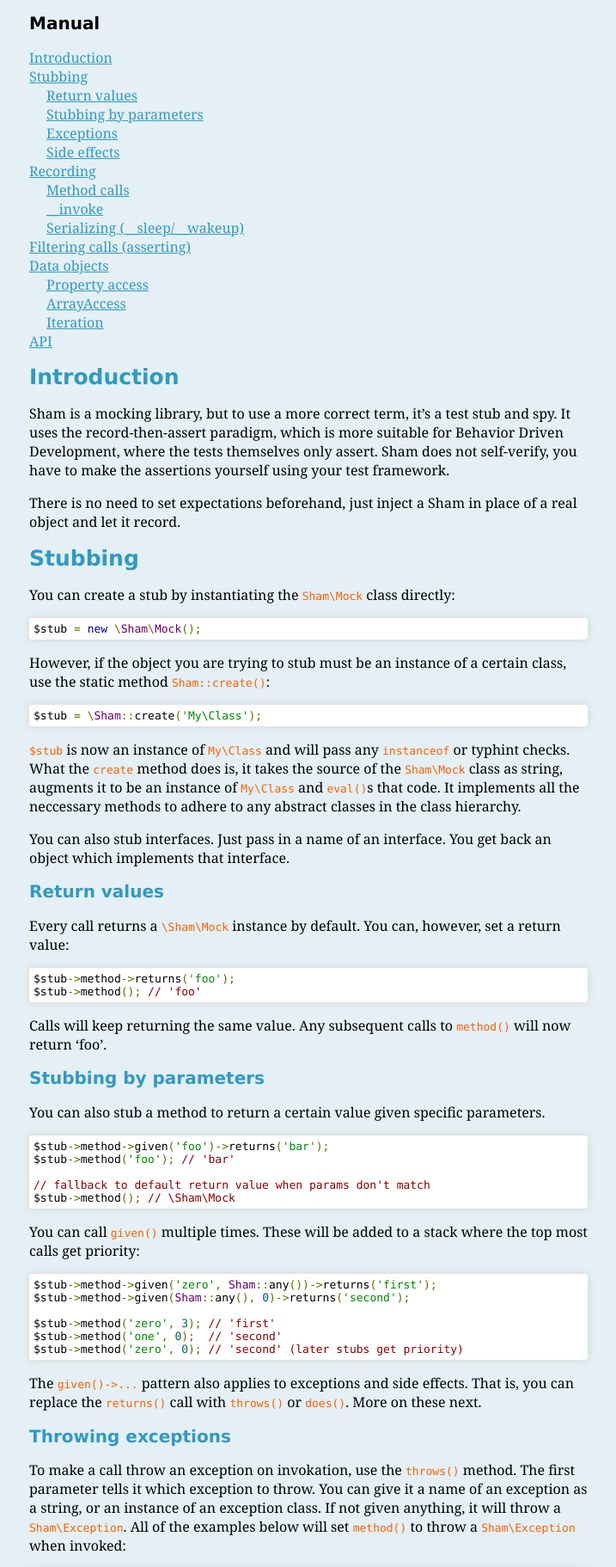
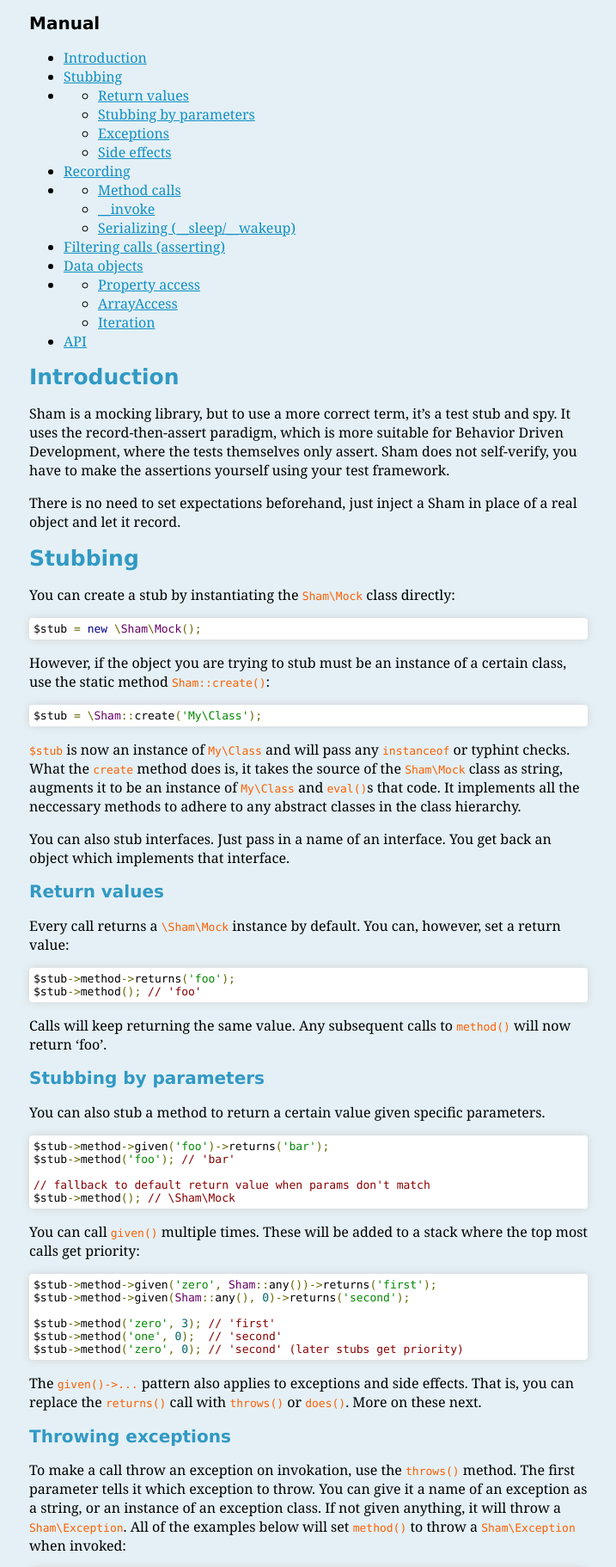
Before and after one commit to anttih/Sham, a Jekyll site: the page built from index.md, in a window 1280 px wide. Shown: the part 340-2163 px from the top of the page at 86% size, without its empty margins (281-998 px from the left). Built offline with Jekyll 4.4.1, drawn with Linux system fonts in a browser that asks for light colours; nearby versions of some CDN libraries; Markdown is read by kramdown in place of the engine named in the settings.

Commit message:
Some styles

```diff
--- a/css/main.css
+++ b/css/main.css
@@ -5,6 +5,10 @@ body {
 }
 
 a {
+    color: #108FC4;
+}
+
+h1 a, h2 a, h3 a {
     color: #3199C4;
 }
 
@@ -43,13 +47,13 @@ pre code {
     padding: 0;
 }
 
-ul {
+#toc ul {
     list-style: none;
     margin: 0;
     padding: 0;
 }
 
-li > ul {
+#toc li > ul {
     padding: 0 0 0 20px;
 }
 
```
